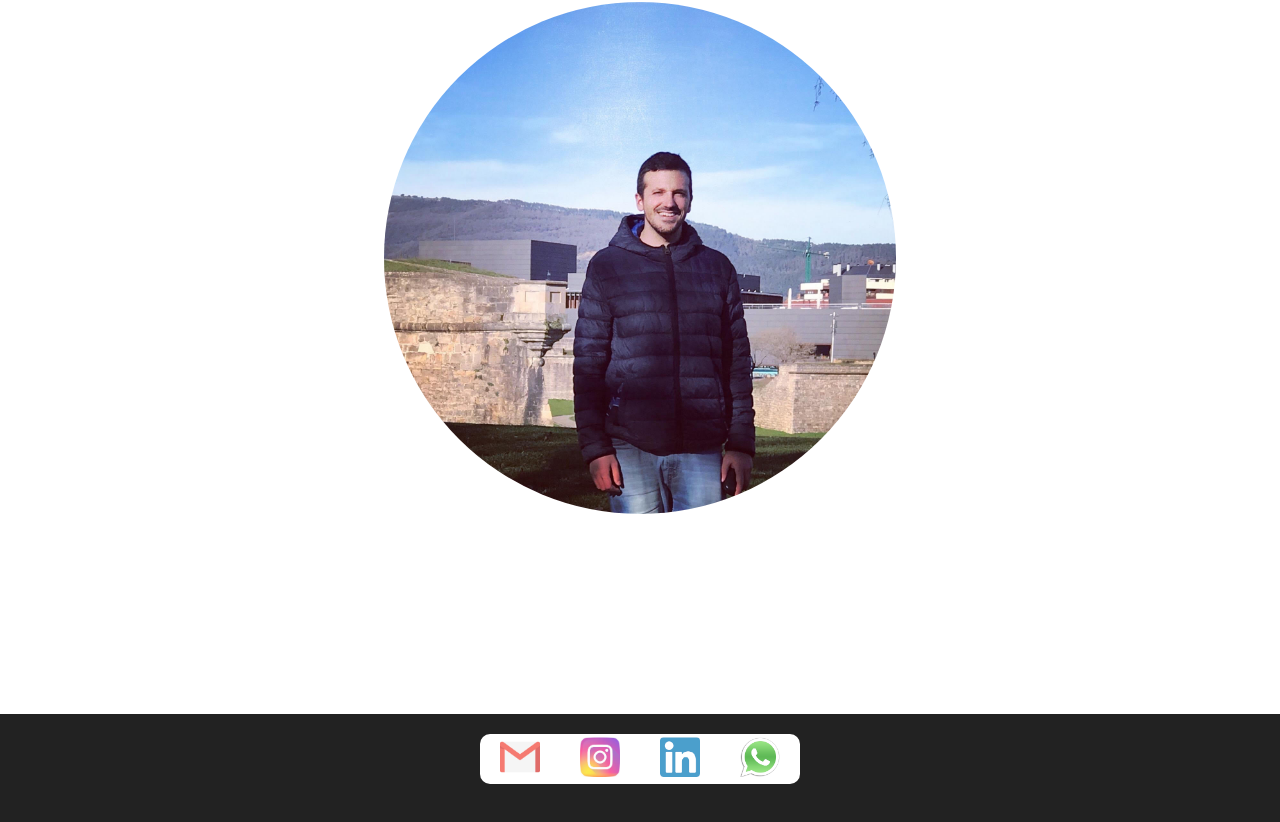
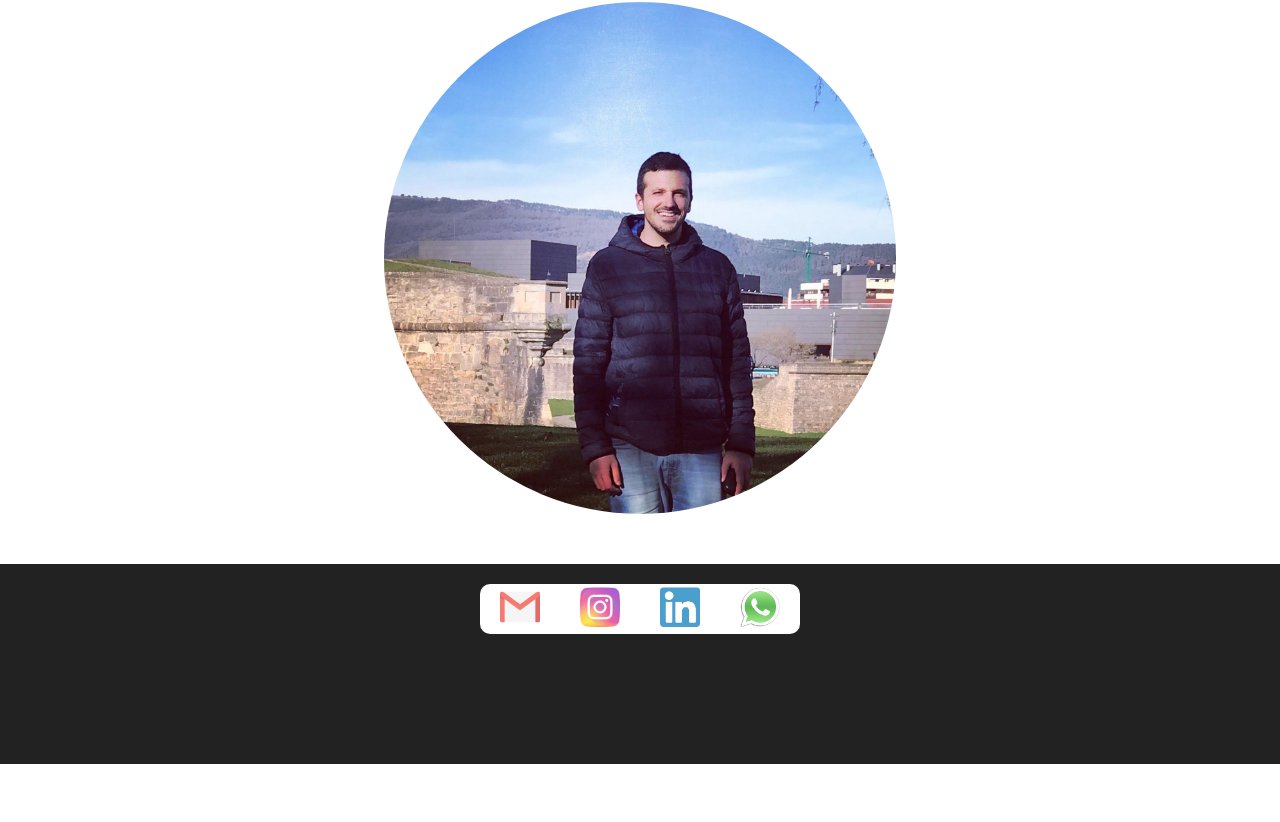
Before and after one commit to AlexEMartin/psicoweb, a React (Create React App) app: page / in a window 1280 px wide. Shown: the part 1130-1952 px from the top of the page. After the commit the page ends 1894 px from the top, so only its background shows below. Built offline with nearby package versions, Linux system fonts and the light colour scheme.

Commit message:
Footer margin

```diff
--- a/src/components/footer/Footer.scss
+++ b/src/components/footer/Footer.scss
@@ -6,7 +6,7 @@
     color: white;
     width: 100%;
     height: 200px;
-    margin-top: 200px;
+    margin-top: 50px;
 
     .social-container {
         position: relative;
```
